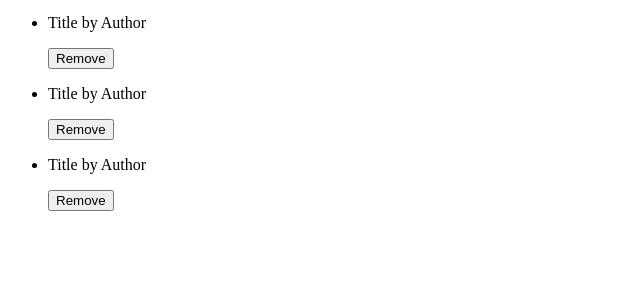
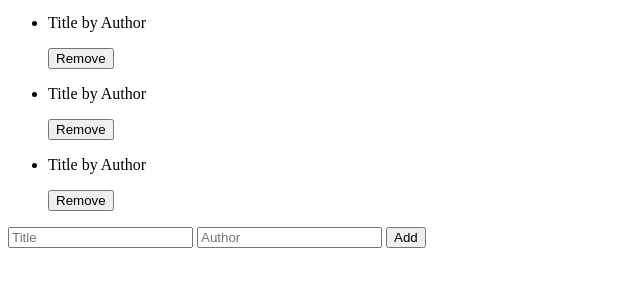
Before and after one commit to Ogaga01/My-Awesome-Books, a website: page index.html in a window 1280 px wide. Shown: the part 124-410 px from the top of the page, without its empty margins (0-640 px from the left). Drawn offline with nearby package versions, Linux system fonts and the light colour scheme; files that its build step writes are made by us from their sources.

Commit message:
Add section for form inputs

```diff
--- a/index.html
+++ b/index.html
@@ -26,7 +26,7 @@
     </header>
 
     <section class="app-view">
-        <div id="section--1" class="active">
+        <div id="section--1" class="active section">
             <ul class="book-list">
                 <li class="list-item">
                     <p class="list-para">
@@ -54,7 +54,11 @@
                 </li>
             </ul>
         </div>
-
+        <div id="section--2" class="section">
+            <input type="text" class="title-input" placeholder="Title">
+            <input type="text" class="author-input" placeholder="Author">
+            <button class="submit">Add</button>
+        </div>
     </section>
 
 
```
